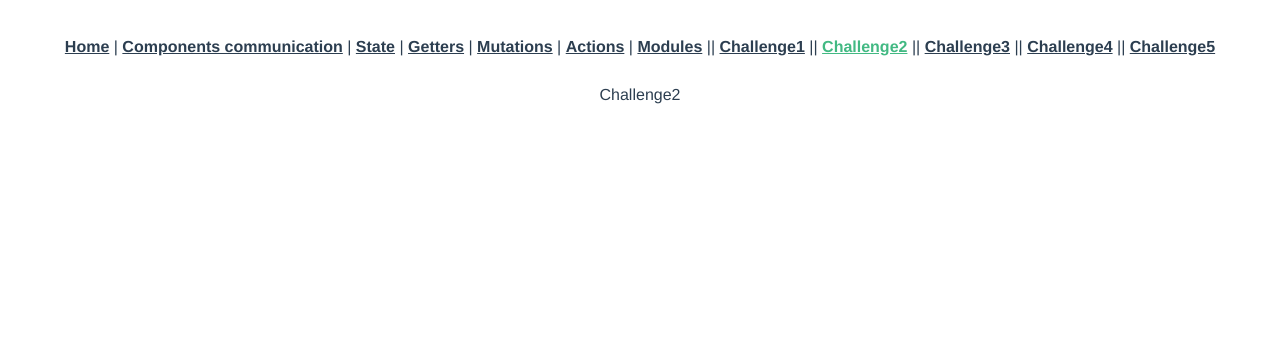
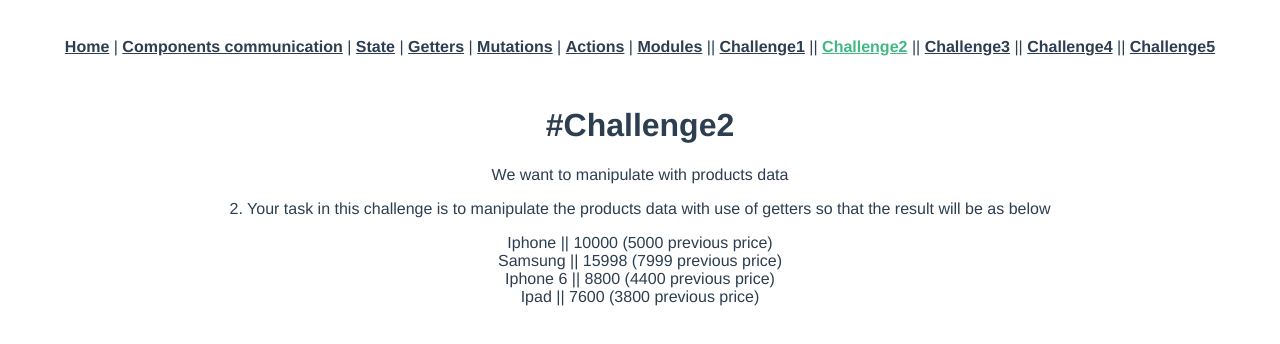
Before and after one commit to naimlatifi5/vuex, a Vue app in the folder hicollegevuex/: page /challenge2 in a window 1280 px wide. Shown: the top 344 px of the page. Built offline with nearby package versions, Linux system fonts and the light colour scheme.

Commit message:
added challenge2 and modified package json to start app with yarn start instead of yarn serve

```diff
--- a/hicollegevuex/package.json
+++ b/hicollegevuex/package.json
@@ -3,7 +3,7 @@
   "version": "0.1.0",
   "private": true,
   "scripts": {
-    "serve": "vue-cli-service serve",
+    "start": "vue-cli-service serve",
     "build": "vue-cli-service build",
     "lint": "vue-cli-service lint",
     "test:e2e": "vue-cli-service test:e2e",
--- a/hicollegevuex/src/App.vue
+++ b/hicollegevuex/src/App.vue
@@ -38,4 +38,10 @@
 #nav a.router-link-exact-active {
   color: #42b983;
 }
+
+ul {
+  padding: 0;
+  margin: 0;
+  list-style: none;
+}
 </style>
--- a/hicollegevuex/src/challenges/challenge1.vue
+++ b/hicollegevuex/src/challenges/challenge1.vue
@@ -10,8 +10,17 @@
       loop through them as below
     </p>
     <ul>
-      <li v-for="(product, index) in products" :key="index">
-        {{ product.name }} || <strong>{{ product.price }} kr</strong>
+      <li>
+        Iphone || 5000
+      </li>
+      <li>
+        Samsung || 7999
+      </li>
+      <li>
+        Iphone 6 || 4400
+      </li>
+      <li>
+        Ipad || 3800
       </li>
     </ul>
   </div>
@@ -31,11 +40,3 @@ export default {
   }
 };
 </script>
-
-<style>
-ul {
-  padding: 0;
-  margin: 0;
-  list-style: none;
-}
-</style>
--- a/hicollegevuex/src/challenges/challenge2.vue
+++ b/hicollegevuex/src/challenges/challenge2.vue
@@ -1,9 +1,47 @@
 <template>
-  <div>Challenge2</div>
+  <div>
+    <h1>#Challenge2</h1>
+    <p>
+      We want to manipulate with products data
+    </p>
+    <p>
+      2. Your task in this challenge is to manipulate the products data with use
+      of getters so that the result will be as below
+    </p>
+    <ul>
+      <li>
+        Iphone || 10000 (5000 previous price)
+      </li>
+      <li>
+        Samsung || 15998 (7999 previous price)
+      </li>
+      <li>
+        Iphone 6 || 8800 (4400 previous price)
+      </li>
+      <li>
+        Ipad || 7600 (3800 previous price)
+      </li>
+    </ul>
+  </div>
 </template>
 
 <script>
-export default {};
+import { mapGetters } from "vuex";
+export default {
+  name: "Challenge2",
+
+  computed: {
+    filterArrayProducts() {
+      let mapProducts = this.products.map(item => {
+        return {
+          price: item.price * 2
+        };
+      });
+      return mapProducts;
+    },
+    ...mapGetters(["multiplePrice"])
+  }
+};
 </script>
 
 <style></style>
--- a/hicollegevuex/src/store.js
+++ b/hicollegevuex/src/store.js
@@ -58,17 +58,17 @@ export default new Vuex.Store({
       return state.todos.filter(item => item.done === true);
     }
   },
-  // actions are similar to mutations but with differences that instead of mutating the state
+  // actions are similar to mutations but with differences that instead of mutating the state.
   // actions commit a mutation.
   // actions can contain asynchronous operations compared to mutations that are synchronous functions
   actions: {
     increment(context) {
-      // context object exposes the methods/properties on the store instance where we can access
+      // context object exposes the methods/properties on the store instance where we can access.
       // state , getters with commit.state/commit.getters and call a mutation with context.commit
       context.commit("increment");
     },
     // we can also use destructing to access the commit property as
-    increment1({ commit }){
+    increment1({ commit }) {
       commit("increment1");
     },
     incrementAsync({ commit }) {
@@ -80,7 +80,7 @@ export default new Vuex.Store({
       console.log(product);
       commit("increment");
     },
-    decrement({ commit }, item) {
+    decrement({ commit }) {
       commit("decrement");
     },
     addTodos({ commit }, item) {
```
